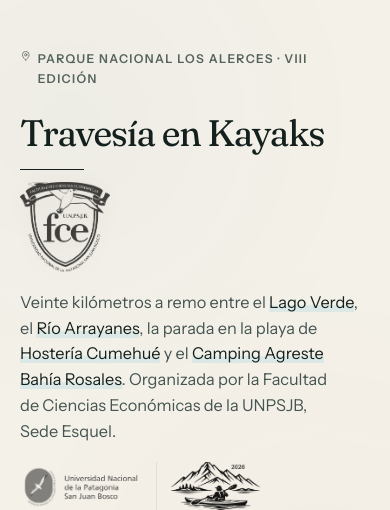
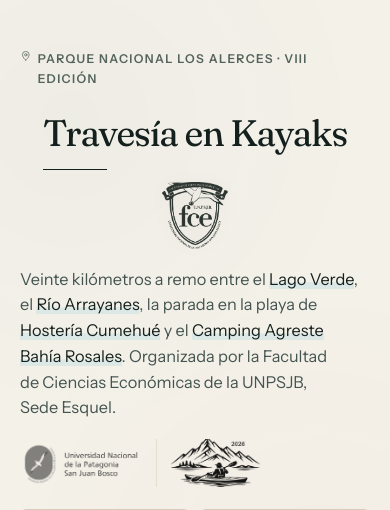
Before and after one commit to leanchoi/travesia-kayak-los-alerces, a PHP site: page / in a window 390 px wide. Shown: the part 65-575 px from the top of the page. Run offline with PHP 8.4, Linux system fonts and the light colour scheme; data that the repository does not hold is empty.

Commit message:
Enhance FCE shield logo contrast and mobile layout to match solid dark ink branding

```diff
--- a/index.html
+++ b/index.html
@@ -39,7 +39,7 @@
 <link rel="preload" href="assets/fonts/fraunces-latin.woff2" as="font" type="font/woff2" crossorigin>
 <link rel="preload" href="assets/fonts/instrument-sans-latin.woff2" as="font" type="font/woff2" crossorigin>
 
-<link rel="stylesheet" href="styles.css?v=20260829_19">
+<link rel="stylesheet" href="styles.css?v=20260829_20">
 
 <!-- Marca que hay JS antes de pintar. -->
 <script>document.documentElement.classList.add('js')</script>
@@ -1379,6 +1379,6 @@
   </figure>
 </dialog>
 
-<script src="app.js?v=20260829_19" defer></script>
+<script src="app.js?v=20260829_20" defer></script>
 </body>
 </html>
--- a/styles.css
+++ b/styles.css
@@ -417,6 +417,36 @@ em { font-style: italic; }
   letter-spacing: -.03em;
   line-height: .96;
 }
+.cover__header-block {
+  display: flex;
+  align-items: center;
+  justify-content: space-between;
+  gap: clamp(16px, 3vw, 32px);
+}
+.cover__shield {
+  margin: 0;
+  flex: none;
+  display: flex;
+  align-items: center;
+  justify-content: center;
+}
+.cover__shield-img {
+  height: clamp(85px, 10vw, 135px);
+  width: auto;
+  max-width: 100%;
+  object-fit: contain;
+  opacity: 0.95;
+  filter: contrast(1.15) brightness(0.9);
+  transition: opacity .2s var(--ease), transform .2s var(--ease);
+}
+.cover__shield-img:hover {
+  opacity: 1;
+  transform: scale(1.03);
+}
+html.dark .cover__shield-img {
+  filter: invert(1) brightness(1.2);
+}
+
 .cover__title::after {
   content: ""; display: block;
   width: 92px; height: 1px; margin-top: clamp(24px, 3vw, 36px);
@@ -1678,6 +1708,20 @@ body.is-locked {
   /* Portada móvil */
   .cover {
     padding-block: clamp(24px, 5vh, 48px) clamp(36px, 6vh, 64px);
+  }
+  .cover__header-block {
+    display: flex;
+    align-items: center;
+    justify-content: space-between;
+    gap: 12px;
+  }
+  .cover__shield {
+    margin: 0;
+    flex: none;
+  }
+  .cover__shield-img {
+    height: clamp(64px, 17vw, 92px);
+    width: auto;
   }
   .cover__title {
     font-size: clamp(2.3rem, 7.6vw, 3.4rem);
```
Also changed, not shown: assets/fce-logo-shield.png, assets/fce-logo-shield.webp.
